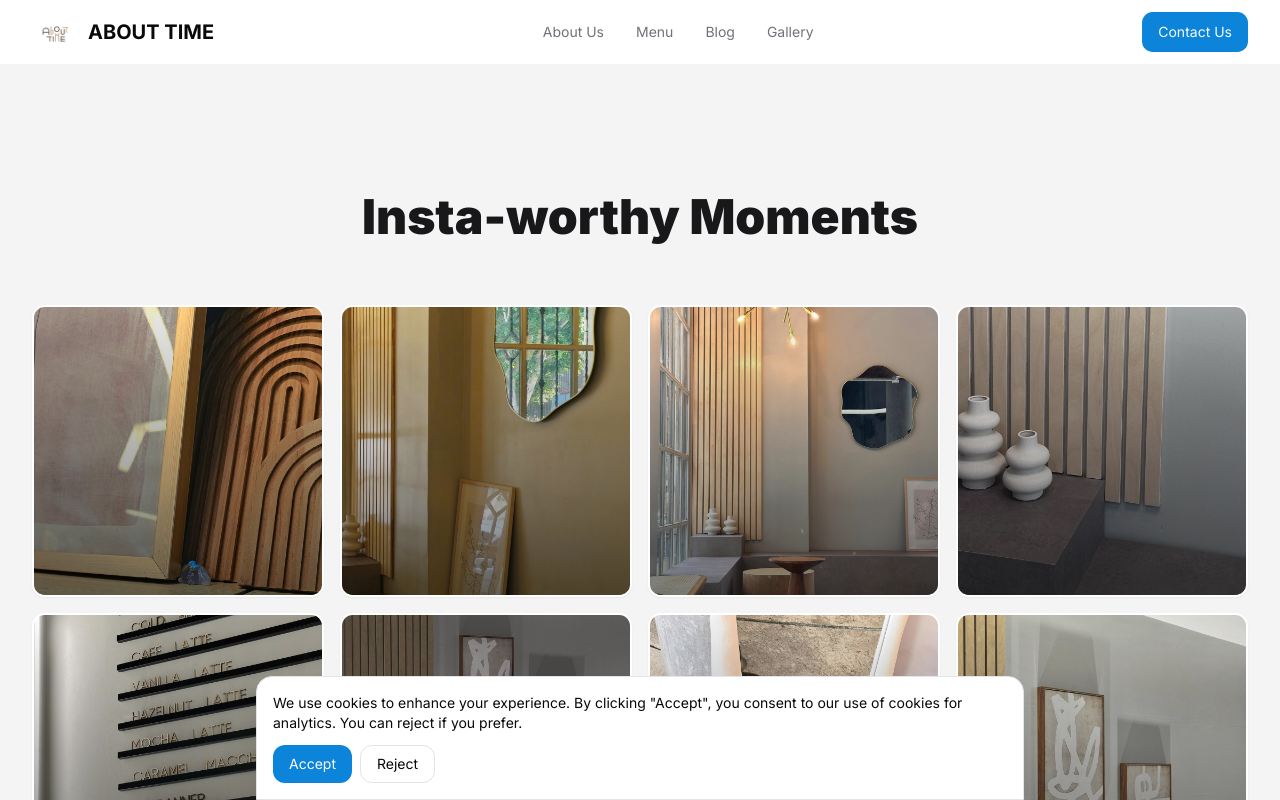
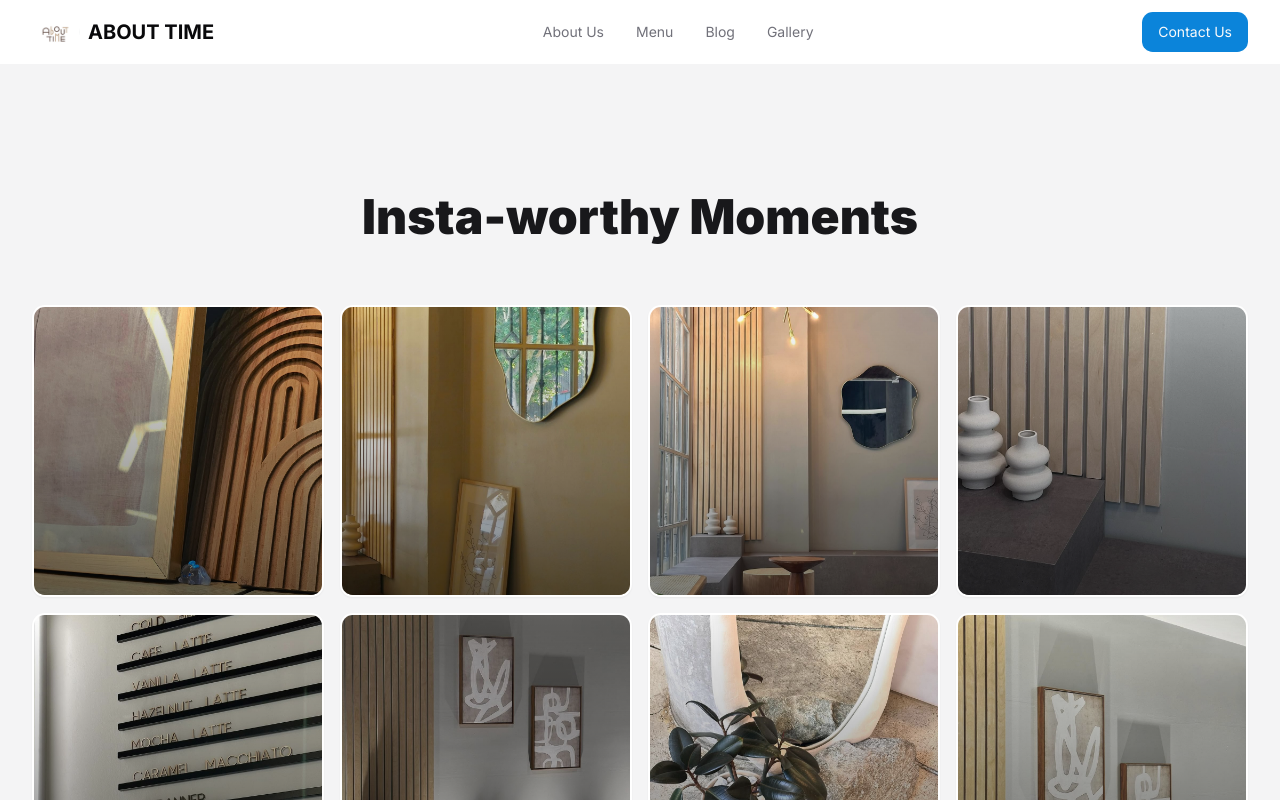
Before and after one commit to SawSimonLinn/abouttime, a Next.js app: page /gallery in a window 1280 px wide. Shown: the top 800 px of the page. Built offline with nearby package versions, Linux system fonts and the light colour scheme.

Commit message:
new update

```diff
--- a/package.json
+++ b/package.json
@@ -36,6 +36,7 @@
     "@radix-ui/react-tabs": "^1.1.3",
     "@radix-ui/react-toast": "^1.2.6",
     "@radix-ui/react-tooltip": "^1.1.8",
+    "@vercel/analytics": "^1.5.0",
     "class-variance-authority": "^0.7.1",
     "clsx": "^2.1.1",
     "date-fns": "^3.6.0",
--- a/src/app/layout.tsx
+++ b/src/app/layout.tsx
@@ -1,10 +1,7 @@
 import type { Metadata } from "next";
 import "./globals.css";
 import { Toaster } from "@/components/ui/toaster";
-import { Suspense } from "react";
-import ConsentBanner from "@/components/consent-banner";
-import { Analytics } from "@/components/analytics";
-import Script from "next/script";
+import { Analytics } from "@vercel/analytics/next";
 
 export const metadata: Metadata = {
   title: "AboutTime Cafe",
@@ -16,8 +13,6 @@ export default function RootLayout({
 }: Readonly<{
   children: React.ReactNode;
 }>) {
-  const GA_ID = "G-R35FQ191B5"; // replace with your GA tag
-
   return (
     <html lang="en">
       <head>
@@ -31,28 +26,9 @@ export default function RootLayout({
           href="https://fonts.googleapis.com/css2?family=Inter:wght@400;700;900&display=swap"
           rel="stylesheet"
         />
-
-        {/* Google Analytics */}
-        <Script
-          strategy="afterInteractive"
-          src={`https://www.googletagmanager.com/gtag/js?id=${GA_ID}`}
-        />
-        <Script id="ga-init" strategy="afterInteractive">
-          {`
-            window.dataLayer = window.dataLayer || [];
-            function gtag(){dataLayer.push(arguments);}
-            gtag('js', new Date());
-            gtag('config', '${GA_ID}', { send_page_view: false });
-          `}
-        </Script>
       </head>
       <body className="font-body antialiased">
-        {/* Loads GA only after user accepts */}
-        <ConsentBanner />
-        <Suspense fallback={null}>
-          <Analytics />
-        </Suspense>
-
+        <Analytics />
         {children}
         <Toaster />
       </body>
--- a/src/components/analytics.tsx
+++ /dev/null
@@ -1,17 +0,0 @@
-// components/analytics.tsx
-"use client";
-
-import { useEffect } from "react";
-import { usePathname } from "next/navigation";
-
-export function Analytics() {
-  const pathname = usePathname();
-
-  useEffect(() => {
-    if (typeof window !== "undefined" && (window as any).gtag) {
-      (window as any).gtag("config", "G-R35FQ191B5", { page_path: pathname });
-    }
-  }, [pathname]);
-
-  return null;
-}
--- a/src/components/consent-banner.tsx
+++ /dev/null
@@ -1,80 +0,0 @@
-// components/consent-banner.tsx
-"use client";
-
-import { useEffect, useState } from "react";
-import Script from "next/script";
-
-const GA_ID = "G-R35FQ191B5";
-const KEY = "consent:analytics";
-
-type Consent = "granted" | "denied" | "unknown";
-
-export default function ConsentBanner() {
-  const [consent, setConsent] = useState<Consent>("unknown");
-
-  useEffect(() => {
-    const saved = (typeof window !== "undefined" &&
-      localStorage.getItem(KEY)) as Consent | null;
-    if (saved === "granted" || saved === "denied") setConsent(saved);
-  }, []);
-
-  const accept = () => {
-    localStorage.setItem(KEY, "granted");
-    setConsent("granted");
-  };
-
-  const reject = () => {
-    localStorage.setItem(KEY, "denied");
-    setConsent("denied");
-  };
-
-  return (
-    <>
-      {/* Load GA only if consent is granted */}
-      {consent === "granted" && (
-        <>
-          <Script
-            strategy="afterInteractive"
-            src={`https://www.googletagmanager.com/gtag/js?id=${GA_ID}`}
-          />
-          <Script id="ga-init" strategy="afterInteractive">
-            {`
-              window.dataLayer = window.dataLayer || [];
-              function gtag(){dataLayer.push(arguments);}
-              gtag('js', new Date());
-              // Explicit consent update
-              gtag('consent', 'update', { 'analytics_storage': 'granted' });
-              // We'll send page_view manually
-              gtag('config', '${GA_ID}', { send_page_view: false });
-            `}
-          </Script>
-        </>
-      )}
-
-      {/* Banner */}
-      {consent === "unknown" && (
-        <div className="fixed inset-x-0 bottom-0 z-50 mx-auto max-w-3xl rounded-t-2xl border bg-white p-4 shadow-xl dark:bg-zinc-900 dark:border-zinc-800">
-          <p className="text-sm">
-            We use cookies to enhance your experience. By clicking "Accept", you
-            consent to our use of cookies for analytics. You can reject if you
-            prefer.
-          </p>
-          <div className="mt-3 flex gap-2">
-            <button
-              onClick={accept}
-              className="rounded-xl px-4 py-2 text-sm font-medium bg-accent text-white"
-            >
-              Accept
-            </button>
-            <button
-              onClick={reject}
-              className="rounded-xl px-4 py-2 text-sm font-medium border dark:border-zinc-700"
-            >
-              Reject
-            </button>
-          </div>
-        </div>
-      )}
-    </>
-  );
-}
--- a/src/components/landing/hero.tsx
+++ b/src/components/landing/hero.tsx
@@ -1,16 +1,7 @@
-"use client";
 import { Button } from "@/components/ui/button";
 import Link from "next/link";
-import { event } from "@/lib/gtag";
 
 export function HeroSection() {
-  const handleClick = () => {
-    event({
-      action: "view_menu",
-      category: "engagement",
-      label: "Menu Button",
-    });
-  };
   return (
     <section className="relative h-[80vh] min-h-[500px] md:h-[calc(100vh-80px)] w-full flex items-center justify-start text-left text-white overflow-hidden">
       <div className="absolute inset-0 z-0">
@@ -40,9 +31,7 @@ export function HeroSection() {
             size="lg"
             className="bg-accent text-accent-foreground hover:bg-accent/90 shadow-lg transition-transform hover:scale-105"
           >
-            <Link href="/menu" onClick={handleClick}>
-              View Our Menu
-            </Link>
+            <Link href="/menu">View Our Menu</Link>
           </Button>
         </div>
       </div>
```
Also changed, not shown: src/lib/gtag.ts (deleted, +0 -23 lines), 1 other file (tests, documents, lock files or other folders).
